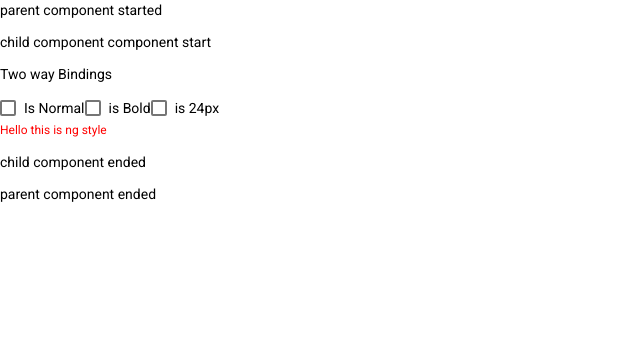
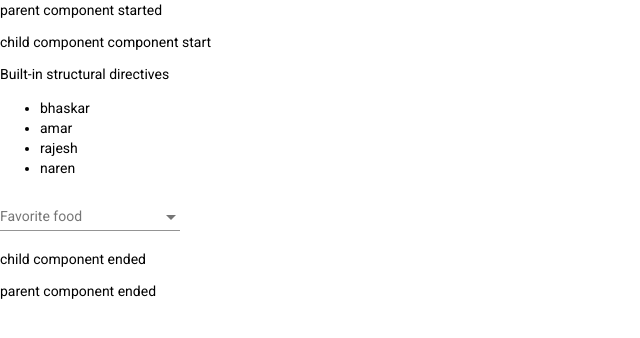
Before and after one commit to katakam001/angular-batch2, an Angular app: page / in a window 1280 px wide. Shown: the top 338 px of the page, without its empty margins (0-640 px from the left). Built offline with nearby package versions, Linux system fonts and the light colour scheme.

Commit message:
Added the structural directives change like ngIf and ngFor

```diff
--- a/src/app/item-component/item-component.component.html
+++ b/src/app/item-component/item-component.component.html
@@ -39,18 +39,47 @@
 <br>
 <button [disabled]="isUnchanged" (click)="display()" mat-raised-button color="primary">Primary</button>
 <button  on-click="secondDisplay($event)" mat-raised-button color="primary">Secondary</button> -->
-<p>Two way Bindings</p>
+<!-- <p>Two way Bindings</p> -->
 <!-- <p>Property Binding[](ts to html) and Event Binding()(html to ts)</p>
+      <p>ng model - model binding - two way </p>
 <div>{{hello}}</div>
   <mat-form-field>
     <mat-label>Input</mat-label>
       <input matInput [(ngModel)]="hello">
   </mat-form-field> -->
-  <div>
+  <!--
+    <p>ng style - conditional styling </p>
+    <div>
     <mat-checkbox [(ngModel)]="canSave" (change)="setCurrentStyles()">Is Normal</mat-checkbox>
     <mat-checkbox [(ngModel)]="isUnchanged" (change)="setCurrentStyles()">is Bold</mat-checkbox>
     <mat-checkbox [(ngModel)]="isSpecial" (change)="setCurrentStyles()">is 24px</mat-checkbox>
   </div>
 
-<P [ngStyle]="currentStyles">Hello this is ng style</P>
+<P [ngStyle]="currentStyles">Hello this is ng style</P> -->
+<!-- <p>ng class - conditional class styling </p>
+
+<div>
+  <mat-checkbox [(ngModel)]="canSave" (change)="setCurrentClass()">Is Red Color and font size is large</mat-checkbox>
+  <mat-checkbox [(ngModel)]="isUnchanged" (change)="setCurrentClass()" >is position right</mat-checkbox>
+</div>
+<div [ngClass]="currentClasses">styling using ng class</div> -->
+<P>Built-in structural directives</P>
+<!-- <p>Condition if changes</p>
+<div>
+  <mat-checkbox [(ngModel)]="isDisplay" >Is Display</mat-checkbox>
+</div>
+
+<div *ngIf="isDisplay">Hello world</div>
+  <input matInput *ngIf="isDisplay"> -->
+  <ul>
+    <li *ngFor="let item of items">{{item}}</li>
+  </ul>
+  <mat-form-field>
+    <mat-label>Favorite food</mat-label>
+    <mat-select>
+      <mat-option *ngFor="let food of foods" [value]="food.value">
+        {{food.viewValue}}
+      </mat-option>
+    </mat-select>
+  </mat-form-field>
 <p>child component ended</p>
--- a/src/app/item-component/item-component.component.ts
+++ b/src/app/item-component/item-component.component.ts
@@ -1,5 +1,6 @@
 import { Component, OnInit } from '@angular/core';
 import { SafeMethodCall } from '@angular/compiler';
+import { Food } from '../model/Food';
 
 @Component({
   selector: 'app-item-component',
@@ -10,6 +11,7 @@ export class ItemComponentComponent implements OnInit {
   title = 'Create a Account2';
   itemImageUrl="../assets/images/Spring-Promo.jpg"
   currentStyles: {};
+  currentClasses:{};
   keyUp:String;
   amar="xx-large";
   styleExpr="font-size:xx-large;color:red;"
@@ -18,10 +20,18 @@ export class ItemComponentComponent implements OnInit {
   canSave=false;
   isSpecial=false;
   isUnchanged=false;
+  isDisplay=false;
   hello:string;//ng model
+  items = ["bhaskar","amar","rajesh","naren"];
+  foods: Food[] = [
+    {value: 'steak-0', viewValue: 'Steak'},
+    {value: 'pizza-1', viewValue: 'Pizza'},
+    {value: 'tacos-2', viewValue: 'Tacos'}
+  ];
   constructor() { }
   ngOnInit(): void {
     this.setCurrentStyles();
+    this.setCurrentClass();
   }
   display(){
     console.log("Button is pressed");
@@ -60,4 +70,14 @@ export class ItemComponentComponent implements OnInit {
     };
   }
 
+  setCurrentClass() {
+    // CSS styles: set per current state of component properties
+    this.currentClasses = {
+      'color-red-class': this.canSave,
+      'position-right-class': this.isUnchanged,
+    };
+  }
+  foodDisplay(value){
+    console.log(value);
+  }
 }
```
